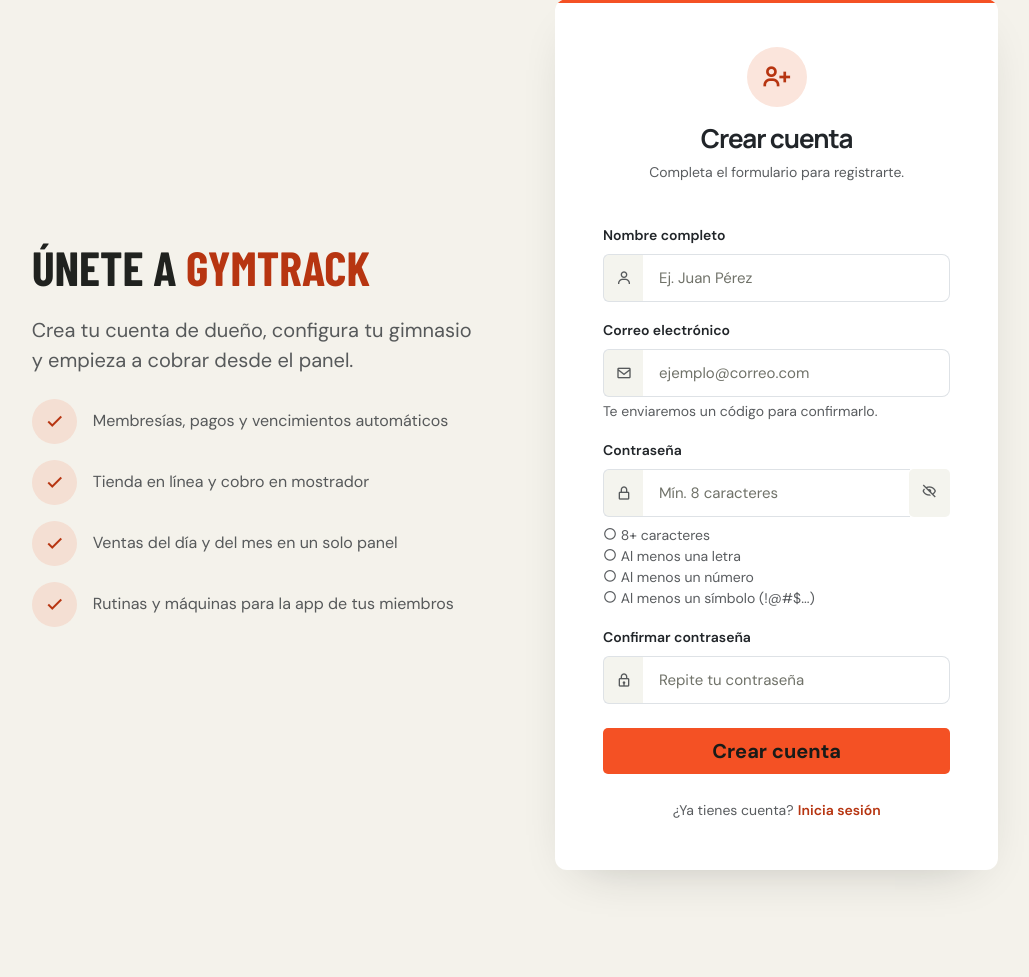
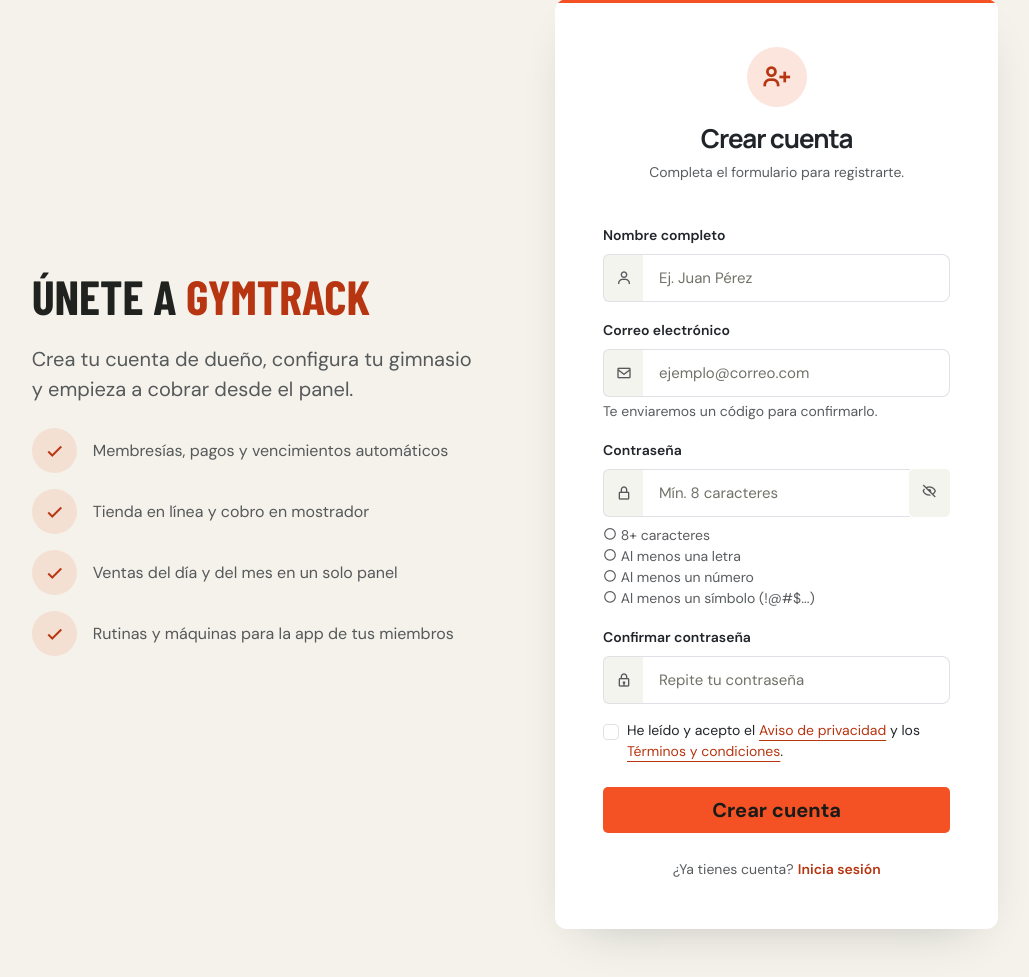
Before and after one commit to JoseOE/GTWeb, a web app: page /registro.html in a window 1280 px wide. Shown: the part 133-1110 px from the top of the page, without its empty margins (125-1154 px from the left). Before the commit the page ends 1018 px from the top, so only its background shows below. Run offline with its HTML, style and script files only (its server is not run), Linux system fonts and the light colour scheme; data that the repository does not hold is empty; some of the project's set-up classes (security, data sources, template engines, error pages and the like) are left out, and stand-ins take their place.

Commit message:
Pide aceptar el Aviso de privacidad al crear la cuenta en la página
- Consentimiento expreso (opt-in) en la gestión de la cuenta: la casilla
  "He leído y acepto el Aviso de privacidad" es obligatoria en
  registro.html, y el servidor la vuelve a revisar.
- La cuenta guarda la versión aceptada y la fecha (privacidadVersion,
  privacidadAceptadaEn). Una versión vieja responde 409.
- La app todavía no tiene la casilla: sus miembros lo aceptan al pagar,
  junto con los términos de compra.

```diff
--- a/pruebas/bloque1.mjs
+++ b/pruebas/bloque1.mjs
@@ -17,7 +17,7 @@
 const sufijo = Date.now().toString(36);
 console.log('\n1. Dueño, gimnasio y miembro');
 const correoDueno = `dueno-${sufijo}@prueba.mx`;
-let r = await api('POST', '/api/users/register', { nombre: 'Dueña Prueba', email: correoDueno, password: 'Clave#2026' });
+let r = await api('POST', '/api/users/register', { nombre: 'Dueña Prueba', email: correoDueno, password: 'Clave#2026', aceptaPrivacidad: true, privacidadVersion: '1' });
 ok(r.status === 200, 'registro del dueño', r.status);
 await espera(500);
 const codigo = [...leerLog().matchAll(new RegExp(`verificación de ${correoDueno.replace('.', '\\.')} es (\\d{6})`, 'g'))].pop()?.[1];
--- a/pruebas/seguridad.mjs
+++ b/pruebas/seguridad.mjs
@@ -19,7 +19,7 @@
 const sufijo = Date.now().toString(36);
 async function duenoNuevo(nombre) {
   const correo = `seg-${nombre}-${sufijo}@prueba.mx`;
-  await api('POST', '/api/users/register', { nombre: 'Dueño ' + nombre, email: correo, password: 'Clave#2026' });
+  await api('POST', '/api/users/register', { nombre: 'Dueño ' + nombre, email: correo, password: 'Clave#2026', aceptaPrivacidad: true, privacidadVersion: '1' });
   await espera(400);
   const codigo = [...leerLog().matchAll(new RegExp(`verificación de ${correo.replace(/\./g, '\\.')} es (\\d{6})`, 'g'))].pop()?.[1];
   const v = await api('POST', '/api/cuenta/verificar', { email: correo, codigo });
@@ -35,6 +35,10 @@
   'los campos de cobranza del cliente se ignoran', { fecha: r.body.fechaProximoPago, plan: r.body.planActual, gym: r.body.gymId });
 ok(typeof r.body.token === 'string' && r.body.token.length >= 40, 'el miembro que se registra en la app recibe su token');
 const colado = r.body;
+r = await api('POST', '/api/users/register', { nombre: 'Sin aviso', email: `sin-aviso-${sufijo}@prueba.mx`, password: 'Clave#2026' });
+ok(r.status === 400 && /Aviso de privacidad/.test(r.body.error), 'un dueño sin aceptar el Aviso de privacidad no crea su cuenta → 400', r.body.error);
+r = await api('POST', '/api/users/register', { nombre: 'Aviso viejo', email: `aviso-viejo-${sufijo}@prueba.mx`, password: 'Clave#2026', aceptaPrivacidad: true, privacidadVersion: '0' });
+ok(r.status === 409, 'con una versión vieja del Aviso → 409', r.body.error);
 
 console.log('\n1b. El correo no distingue mayúsculas; el login frena a quien adivina');
 const correoMixto = `Mixto.${sufijo}@Prueba.mx`;
--- a/src/main/resources/static/registro.html
+++ b/src/main/resources/static/registro.html
@@ -113,6 +113,14 @@
                                 </div>
                             </div>
 
+                            <div class="form-check mb-3">
+                                <input class="form-check-input" type="checkbox" id="acepta-privacidad" required>
+                                <label class="form-check-label small" for="acepta-privacidad">
+                                    He leído y acepto el <a href="privacidad.html" target="_blank" rel="noopener">Aviso de privacidad</a>
+                                    y los <a href="terminos.html" target="_blank" rel="noopener">Términos y condiciones</a>.
+                                </label>
+                            </div>
+
                             <div id="alert-error" class="alert alert-danger d-none small py-2" role="alert"></div>
                             <div id="alert-success" class="alert alert-success d-none small py-2" role="alert"></div>
 
@@ -178,11 +186,19 @@
             const email = document.getElementById('email').value.trim();
             const password = document.getElementById('password').value;
             const confirmPassword = document.getElementById('confirm-password').value;
+            const aceptaPrivacidad = document.getElementById('acepta-privacidad').checked;
 
             // Validar contraseña
             const passwordRegex = /^(?=.*[a-zA-Z])(?=.*\d)(?=.*[\W_]).{8,}$/;
             if (!passwordRegex.test(password)) {
                 alertError.innerHTML = '<i class="bx bx-error-circle"></i> La contraseña no cumple los requisitos de seguridad.';
+                alertError.classList.remove('d-none');
+                return;
+            }
+
+            // Consentimiento expreso: sin la casilla no se crea la cuenta.
+            if (!aceptaPrivacidad) {
+                alertError.innerHTML = '<i class="bx bx-error-circle"></i> Acepta el Aviso de privacidad para crear tu cuenta.';
                 alertError.classList.remove('d-none');
                 return;
             }
@@ -201,7 +217,8 @@
             fetch('/api/users/register', {
                 method: 'POST',
                 headers: { 'Content-Type': 'application/json' },
-                body: JSON.stringify({ nombre, email, password })
+                // privacidadVersion: la del Aviso vigente (Legal.VERSION en js/legal.js).
+                body: JSON.stringify({ nombre, email, password, aceptaPrivacidad, privacidadVersion: '1' })
             })
             .then(res => res.json().then(data => ({ status: res.status, body: data })))
             .then(response => {
```
Also changed, not shown: src/main/java/com/gymtrack/controller/UserController.java (+26 -1 lines), src/main/java/com/gymtrack/model/User.java (+12 -0 lines).
